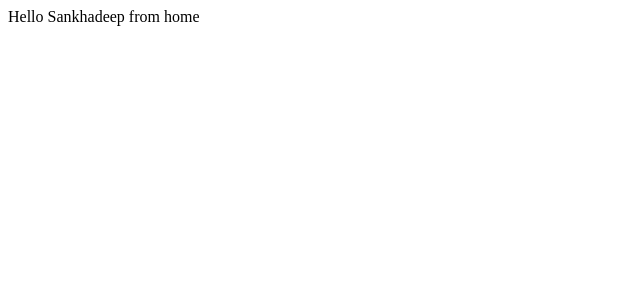
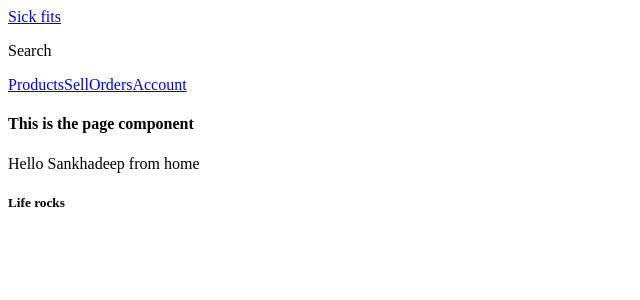
Before and after one commit to sankhadeeproy007/frontend, a Next.js app: page / in a window 1280 px wide. Shown: the top 300 px of the page, without its empty margins (0-640 px from the left). Built offline with nearby package versions, Linux system fonts and the light colour scheme.

Commit message:
chore: adds header components

```diff
--- /dev/null
+++ b/components/Header.js
@@ -0,0 +1,17 @@
+import Link from 'next/link';
+
+import Nav from './Nav';
+
+const Header = () => (
+  <header>
+    <div className="bar">
+      <Link href="/">Sick fits</Link>
+    </div>
+    <div className="sub-bar">
+      <p>Search</p>
+    </div>
+    <Nav />
+  </header>
+);
+
+export default Header;
--- /dev/null
+++ b/components/Nav.js
@@ -0,0 +1,12 @@
+import Link from 'next/link';
+
+const Nav = () => (
+  <nav>
+    <Link href="/products">Products</Link>
+    <Link href="/sell">Sell</Link>
+    <Link href="/orders">Orders</Link>
+    <Link href="/account">Account</Link>
+  </nav>
+);
+
+export default Nav;
--- a/components/Page.js
+++ b/components/Page.js
@@ -1,9 +1,16 @@
 import PropTypes from 'prop-types';
+import Header from './Header';
 
-const Page = ({ children }) => <div>{children}</div>;
+const Page = ({ children }) => (
+  <div>
+    <Header />
+    <h4>This is the page component</h4>
+    {children}
+  </div>
+);
 
 Page.propTypes = {
-  children: PropTypes.any.isRequired,
+  children: PropTypes.any,
 };
 
 export default Page;
--- /dev/null
+++ b/pages/_app.js
@@ -0,0 +1,12 @@
+/* eslint-disable */
+import Page from '../components/Page';
+
+const App = ({ Component, pageProps }) => (
+  <div>
+    <Page>
+      <Component {...pageProps} />
+    </Page>
+  </div>
+);
+
+export default App;
--- /dev/null
+++ b/pages/_document.js
@@ -0,0 +1,14 @@
+import Document, { Html, NextScript, Main } from 'next/document';
+
+export default class MyDocument extends Document {
+  render() {
+    return (
+      <Html lang="en-US">
+        <body>
+          <Main />
+          <NextScript />
+        </body>
+      </Html>
+    );
+  }
+}
--- a/pages/index.js
+++ b/pages/index.js
@@ -1,8 +1,11 @@
 import PropTypes from 'prop-types';
 
-import Page from '../components/Page';
-
-const Home = ({ name }) => <Page> Hello {name} from home</Page>;
+const Home = ({ name }) => (
+  <>
+    <p>Hello {name} from home</p>
+    <h5>Life rocks</h5>
+  </>
+);
 
 Home.propTypes = {
   name: PropTypes.string,
--- a/pages/sell.js
+++ b/pages/sell.js
@@ -1,6 +1,6 @@
 import PropTypes from 'prop-types';
 
-const Sell = ({ price }) => <div>Sell page here {price}</div>;
+const Sell = ({ price }) => <div> Sell page here {price}</div>;
 
 Sell.propTypes = {
   price: PropTypes.number,
```
